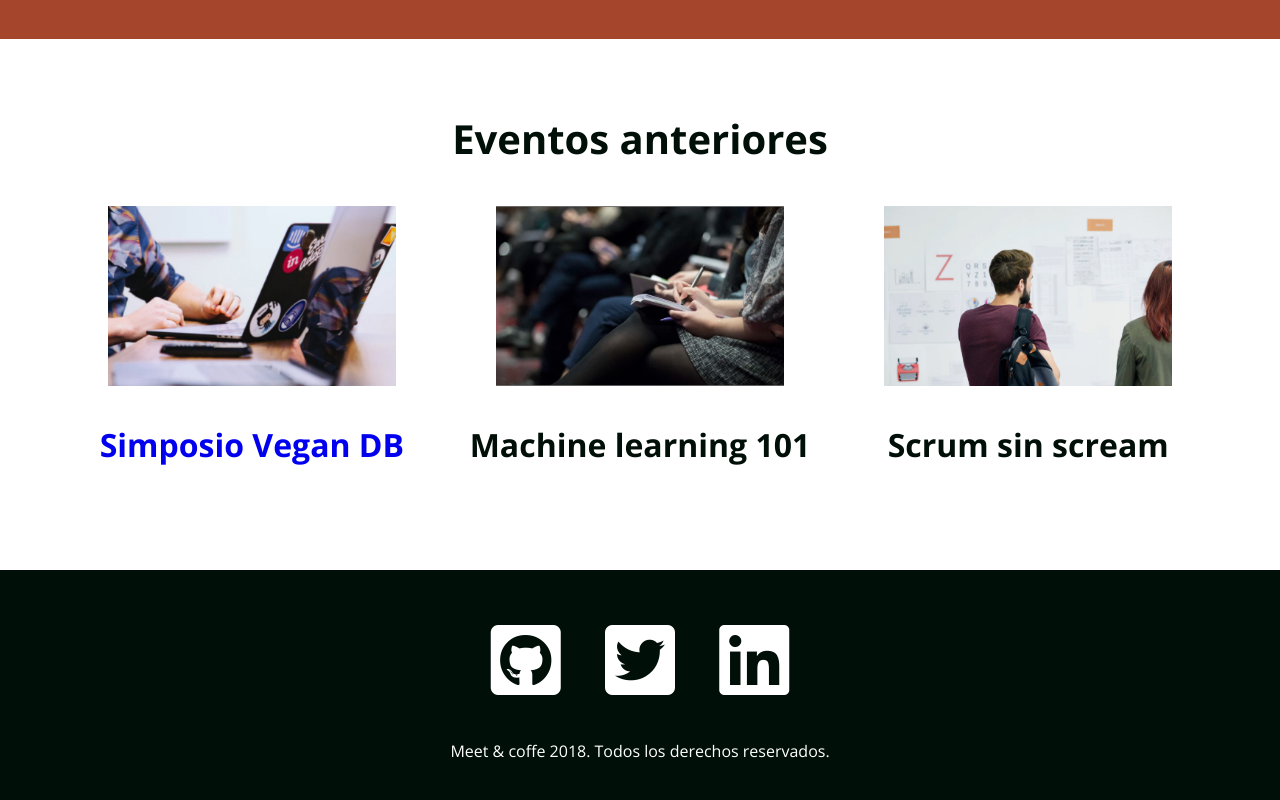
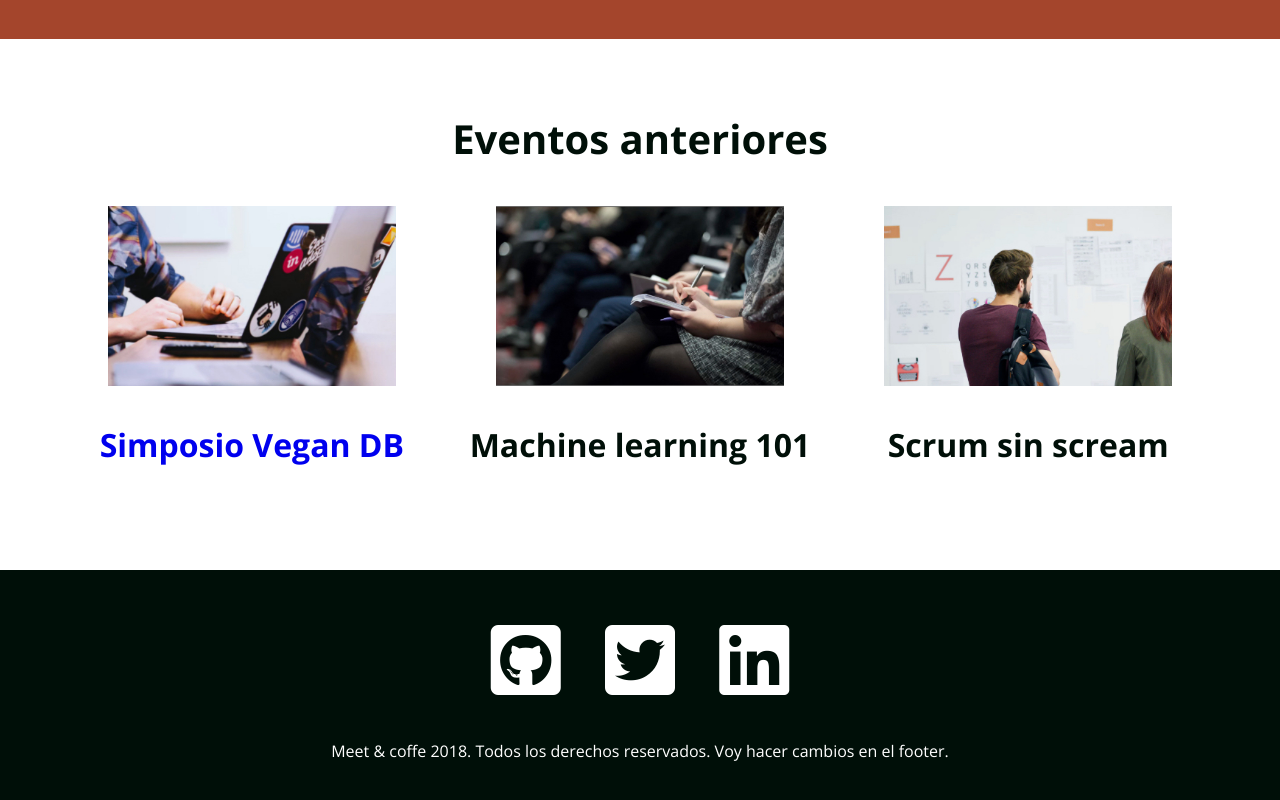
Before and after one commit to alonsolarenas1988/meet_coffe, a plain HTML site: page index.html in a window 1280 px wide. Shown: the part 1358-2158 px from the top of the page. Drawn offline with nearby package versions, Linux system fonts and the light colour scheme.

Commit message:
se modifica footer de index

```diff
--- a/index.html
+++ b/index.html
@@ -72,7 +72,9 @@
 		<a href="https://github.com"><i class="fab fa-github-square fa-5x"></i></a>
 		<a href="https://twitter.com"><i class="fab fa-twitter-square fa-5x"></i></a>
 		<a href="https://www.linkedin.com"><i class="fab fa-linkedin fa-5x"></i></a>
-	  <p>Meet & coffe 2018. Todos los derechos reservados.</p>
+	  <p>Meet & coffe 2018. Todos los derechos reservados. Voy hacer cambios en el footer.</p>
 	</footer>
+
+
 </body>
 </html>
```
